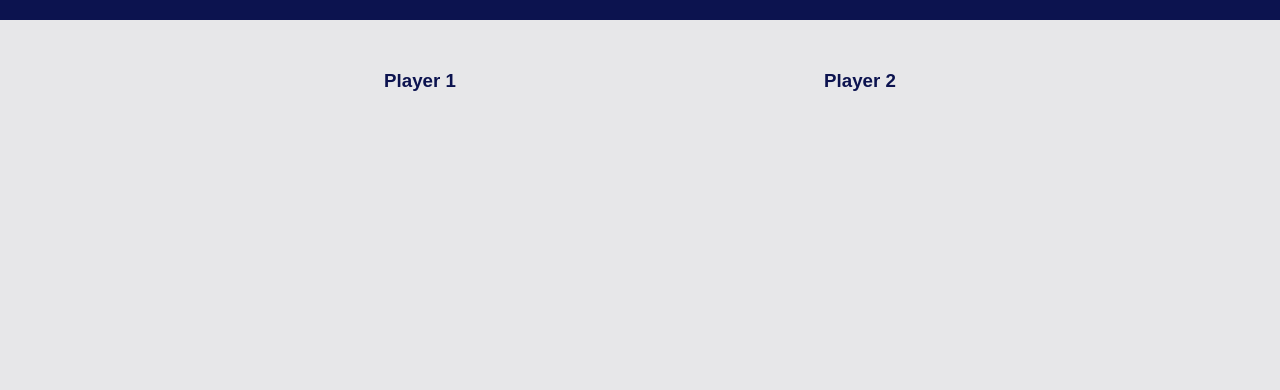
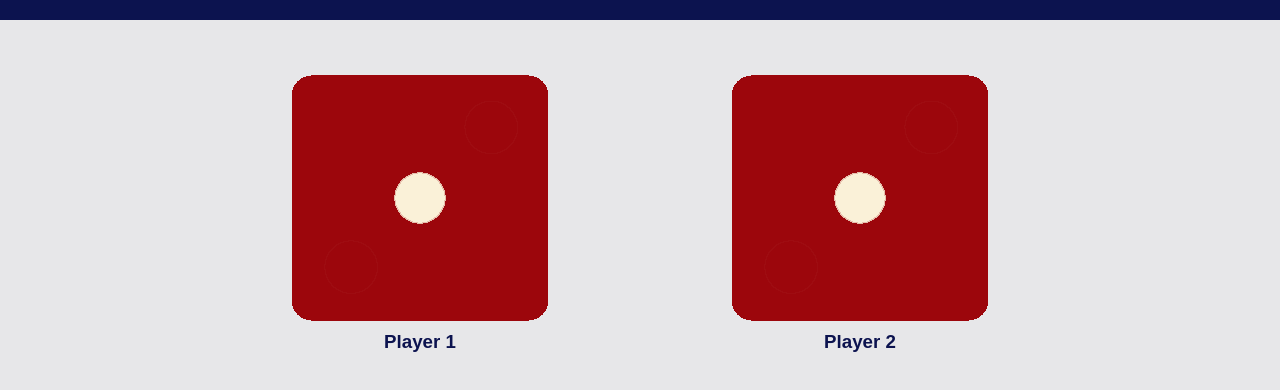
Before and after one commit to ShivamCo/Dice-Roll, a plain HTML site: page index.html in a window 1280 px wide. Shown: the part 180-570 px from the top of the page. Drawn offline with Linux system fonts and the light colour scheme.

Commit message:
Images change

```diff
--- a/index.html
+++ b/index.html
@@ -15,20 +15,20 @@
 
         </div>
         <div>
-            <button onclick="refresh()">Click To Roll</button>
+            <button onclick="rollTheDice ()">Click To Roll</button>
         </div>
 
     </div>
     <div id="secondContainer">
         <div id="firstPart">
-            <h3 id="check"></h3>
+            <h3 id="check"><img src="dice1.png" alt=""></h3>
             <h3> Player 1 </h3>
 
 
         </div>
 
         <div id="secondPart">
-            <h3 id="check2"></h3>
+            <h3 id="check2"><img src="dice1.png" alt=""></h3>
             <h3> Player 2 </h3>
 
         </div>
```
